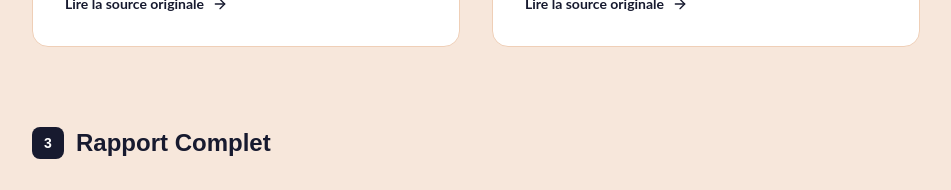
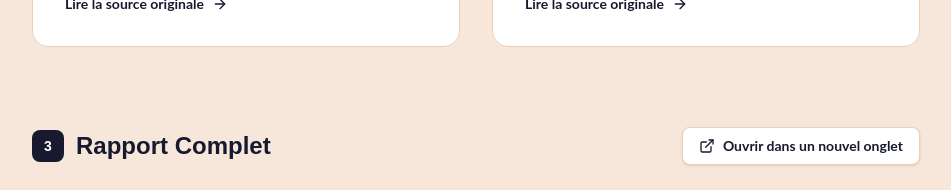
Before and after one commit to memoways/artefacts-demonstrator-app, a React (Vite) app: page /genesis in a window 1280 px wide. Shown: the part 1940-2130 px from the top of the page, without its empty margins (304-1255 px from the left). Built offline with nearby package versions, Linux system fonts and the light colour scheme.

Commit message:
feat: Improve Google Doc embed with topbar and increased height

```diff
--- a/src/pages/Genesis.tsx
+++ b/src/pages/Genesis.tsx
@@ -1,4 +1,4 @@
-import { BookOpen, Lightbulb, Target, AlertTriangle, ArrowRight, Quote, Layers, Cpu, Puzzle, Zap } from 'lucide-react';
+import { BookOpen, Lightbulb, Target, AlertTriangle, ArrowRight, Quote, Layers, Cpu, Puzzle, Zap, ExternalLink } from 'lucide-react';
 import { useState } from 'react';
 
 const Genesis = () => {
@@ -239,11 +239,22 @@ const Genesis = () => {
 
             {/* Full Report Embed */}
             <div className="mt-20 animate-in fade-in slide-in-from-bottom-8 duration-700 delay-200">
-                <h2 className="font-headings text-2xl font-bold text-dark-knight mb-8 flex items-center gap-3">
-                    <span className="bg-dark-knight text-white w-8 h-8 rounded-lg flex items-center justify-center text-sm">3</span>
-                    Rapport Complet
-                </h2>
-                <div className="bg-white rounded-2xl shadow-lg border border-desert-field overflow-hidden h-[800px]">
+                <div className="flex items-center justify-between mb-8">
+                    <h2 className="font-headings text-2xl font-bold text-dark-knight flex items-center gap-3">
+                        <span className="bg-dark-knight text-white w-8 h-8 rounded-lg flex items-center justify-center text-sm">3</span>
+                        Rapport Complet
+                    </h2>
+                    <a
+                        href="https://docs.google.com/document/d/1sQIYjLrFCQMYsJcTSzRhVjuhSB1wLkbG1DjOWQJ4q4w/edit?usp=sharing"
+                        target="_blank"
+                        rel="noopener noreferrer"
+                        className="flex items-center gap-2 px-4 py-2 bg-white border border-desert-field rounded-lg text-sm font-bold text-dark-knight hover:bg-pizazz hover:text-white hover:border-pizazz transition-all shadow-sm"
+                    >
+                        <ExternalLink size={16} />
+                        Ouvrir dans un nouvel onglet
+                    </a>
+                </div>
+                <div className="bg-white rounded-2xl shadow-lg border border-desert-field overflow-hidden h-[1200px]">
                     <iframe
                         src="https://docs.google.com/document/d/1sQIYjLrFCQMYsJcTSzRhVjuhSB1wLkbG1DjOWQJ4q4w/preview"
                         className="w-full h-full border-0"
```
